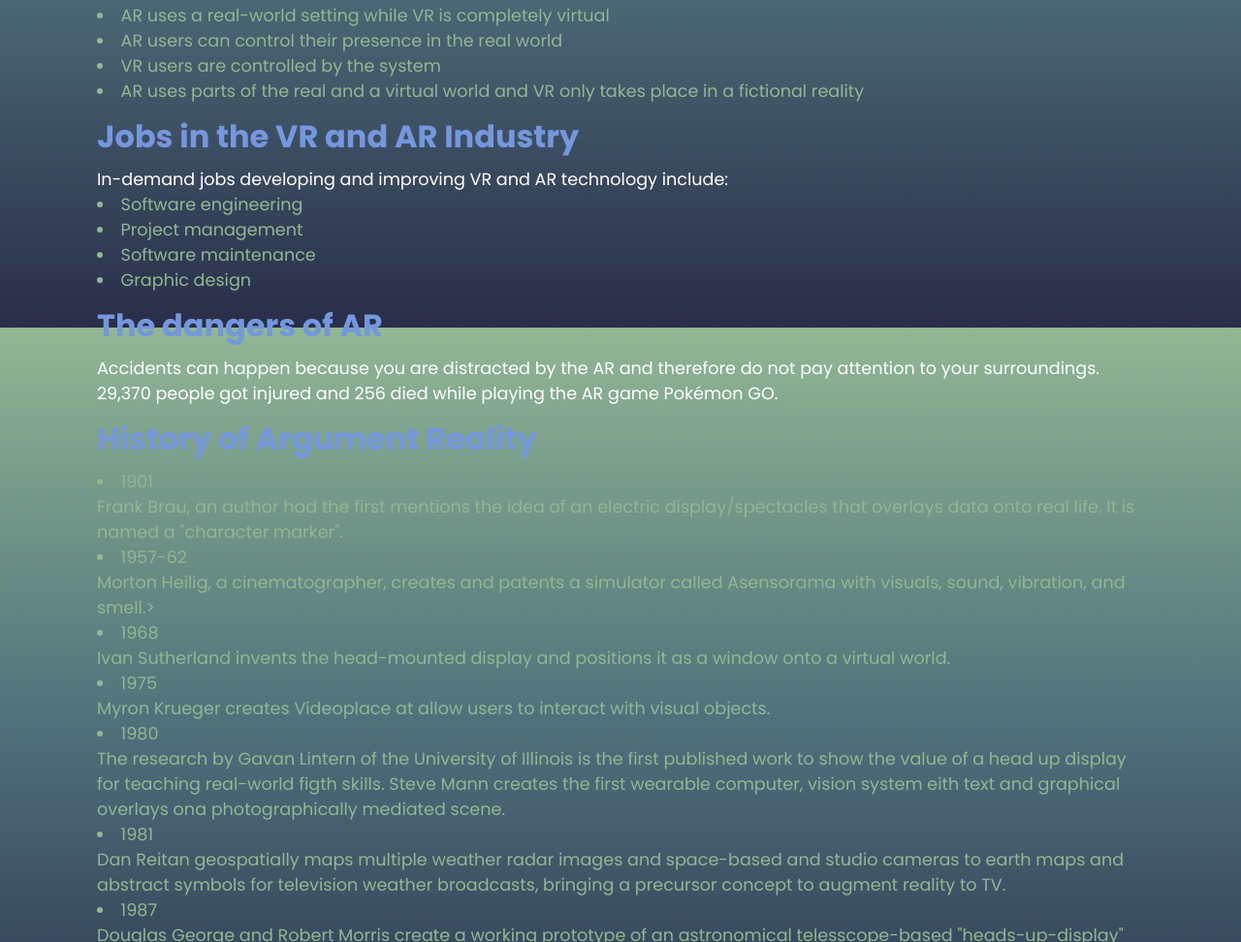
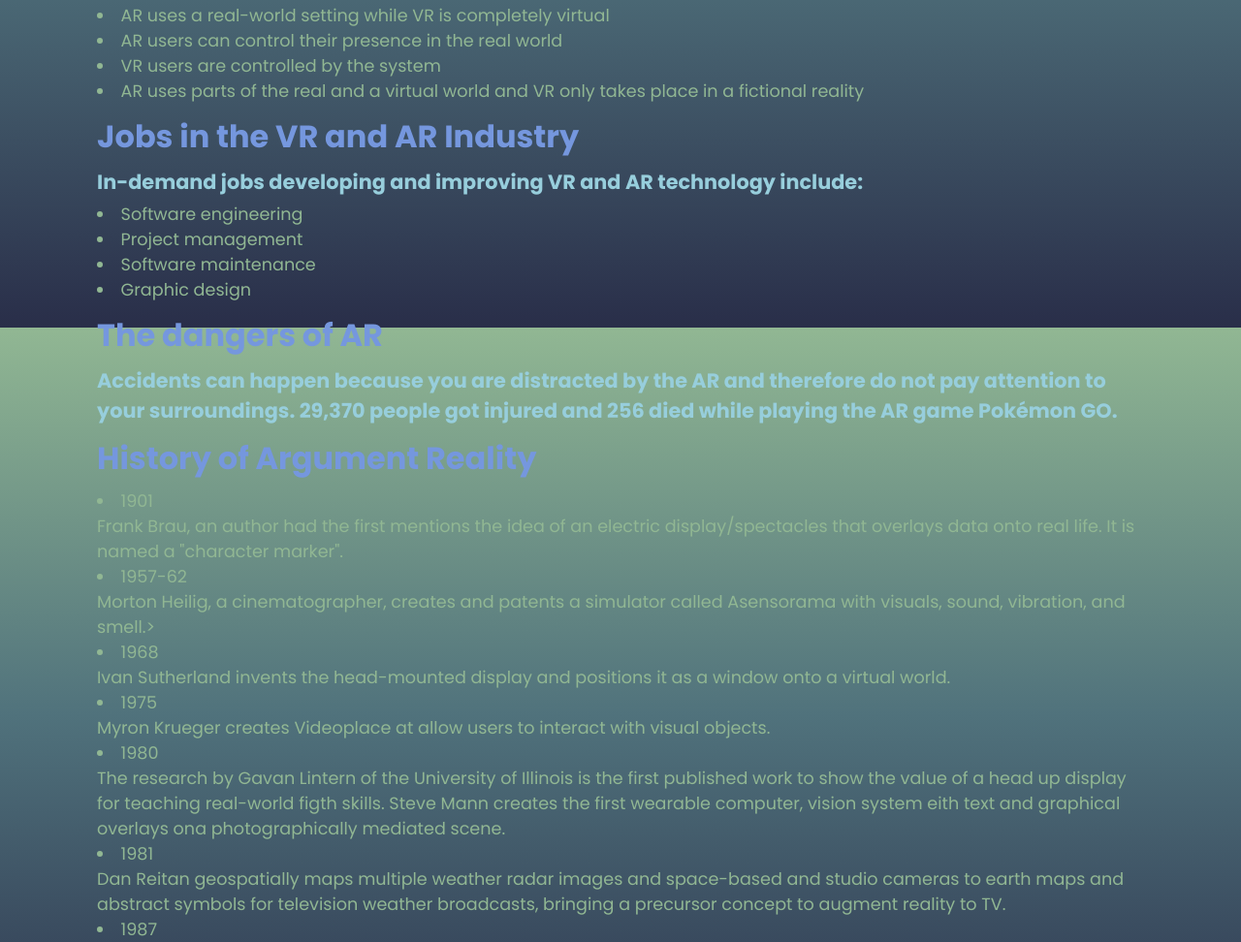
Before and after one commit to Jonas-Pamminger/WMC_ARWebsite, a plain HTML site: page WMC_Project/about.html in a window 1280 px wide. Shown: the part 1262-2234 px from the top of the page at 97% size. Drawn offline with Linux system fonts and the light colour scheme.

Commit message:
Updated the about page
canged the header

```diff
--- a/WMC_Project/about.html
+++ b/WMC_Project/about.html
@@ -42,7 +42,7 @@
         </ul>
 
         <h3>Jobs in the VR and AR Industry</h3>
-        <p>In-demand jobs developing and improving VR and AR technology include:</p>
+        <h4>In-demand jobs developing and improving VR and AR technology include:</h4>
         <ul>
             <li>Software engineering</li>
             <li>Project management</li>
@@ -51,8 +51,8 @@
         </ul>
 
         <h3>The dangers of AR</h3>
-        <p>Accidents can happen because you are distracted by the AR and therefore do not pay attention to your surroundings.
-            29,370  people got injured and 256 died while playing the AR game Pokémon GO.</p>
+        <h4>Accidents can happen because you are distracted by the AR and therefore do not pay attention to your surroundings.
+            29,370  people got injured and 256 died while playing the AR game Pokémon GO.</h4>
 
         <h3>History of Argument Reality</h3>
         <ul>
```
